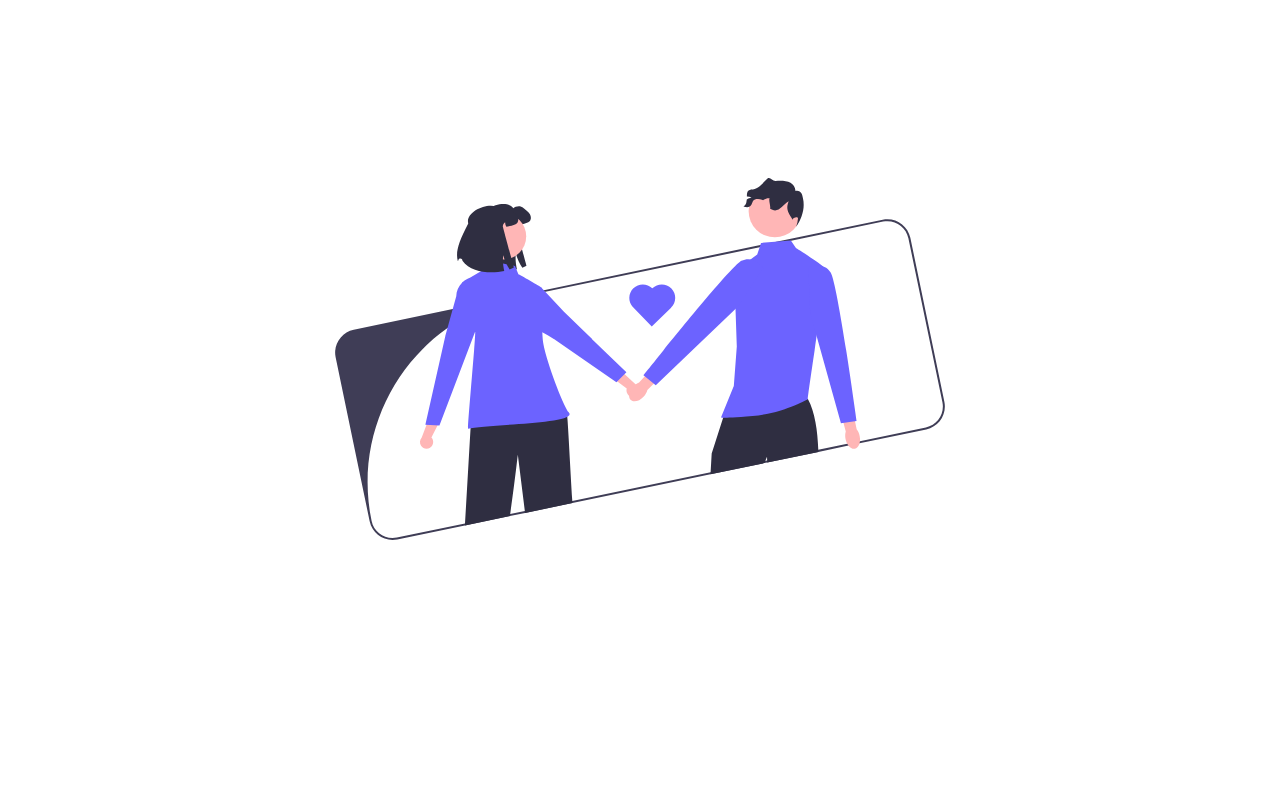
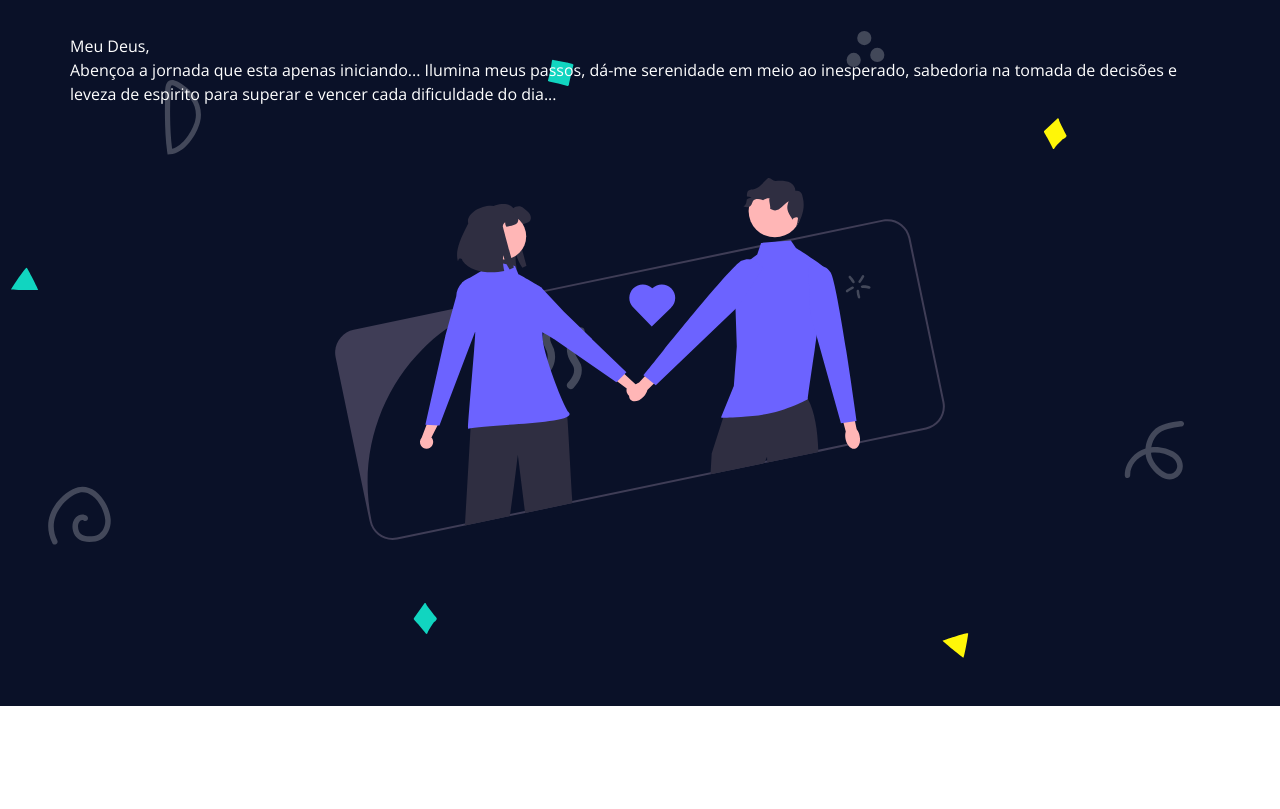
Before and after one commit to RamomLandim/myHouse, a plain HTML site: page Index.html in a window 1280 px wide. Shown: the part 159-968 px from the top of the page. Drawn offline with nearby package versions, Linux system fonts and the light colour scheme.

Commit message:
Inclusao do css

```diff
--- a/assets/CSS/classes.css
+++ b/assets/CSS/classes.css
@@ -1,5 +1,5 @@
 .main-bg{
-    background-image: url('/landing-page/assets/img/main-bg.svg');
+    background-image: url('/myHouse/assets/img/main-bg.svg');
     background-size: cover;
     background-position: center center;
     color: var(--white-color)
```
